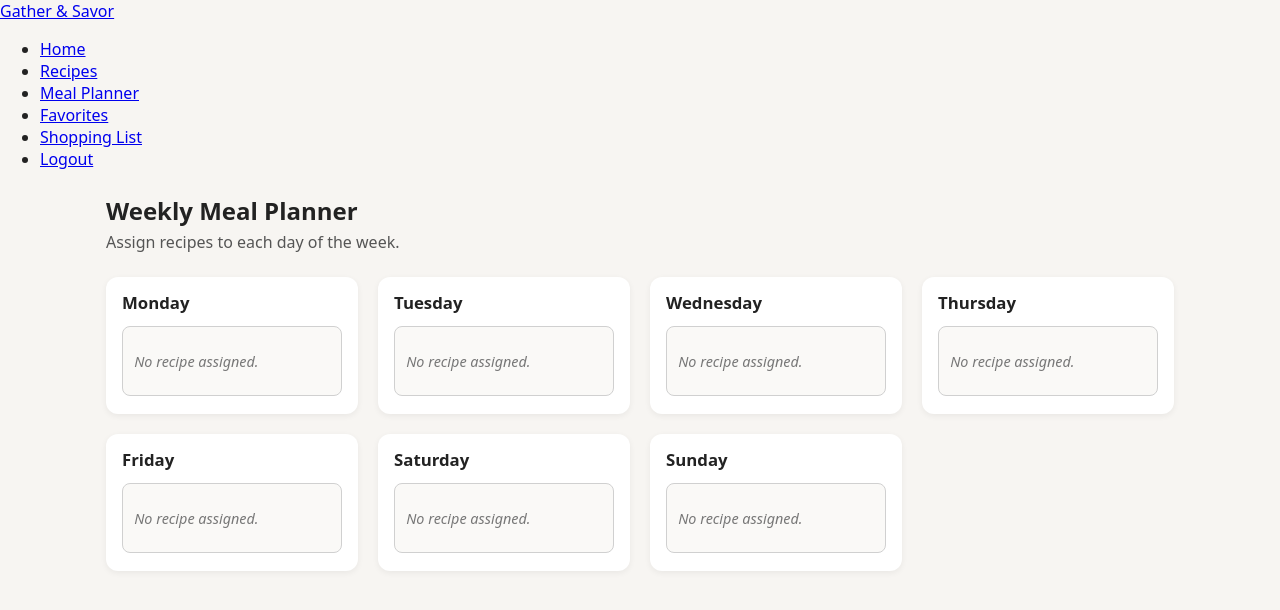
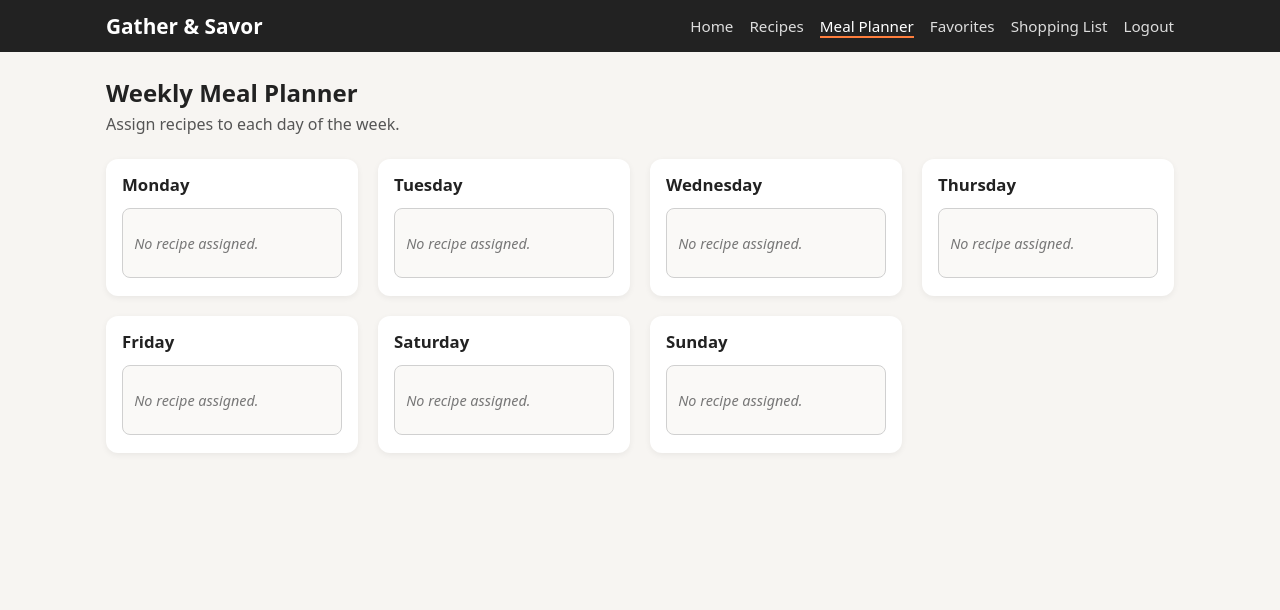
Before and after one commit to Manahil2026/gather-savor_FinalProject, a PHP site: page /meal-planner.php in a window 1280 px wide. Shown: the top 610 px of the page. Run offline with PHP 8.4, Linux system fonts and the light colour scheme; the visitor is signed in with stand-in values (Sample User, id 1); data that the repository does not hold is empty.

Commit message:
meal-planner.php

```diff
--- a/meal-planner.php
+++ b/meal-planner.php
@@ -6,9 +6,7 @@ $meal_plan = require __DIR__ . '/php/recipes/loadMealPlan.php'; //Load meal plan
 <!DOCTYPE html>
 <html>
 <head>
-	<meta charset="utf-8">
-	<meta name="viewport" content="width=device-width, initial-scale=1.0">
-	<title>Gather & Savor | Meal Planner</title>
+	<link rel="stylesheet" href="header.css">
 	<link rel="stylesheet" href="style.css">
 	<link rel="stylesheet" href="planner.css">
 	<script defer src="meal-planner.js"></script>
```
